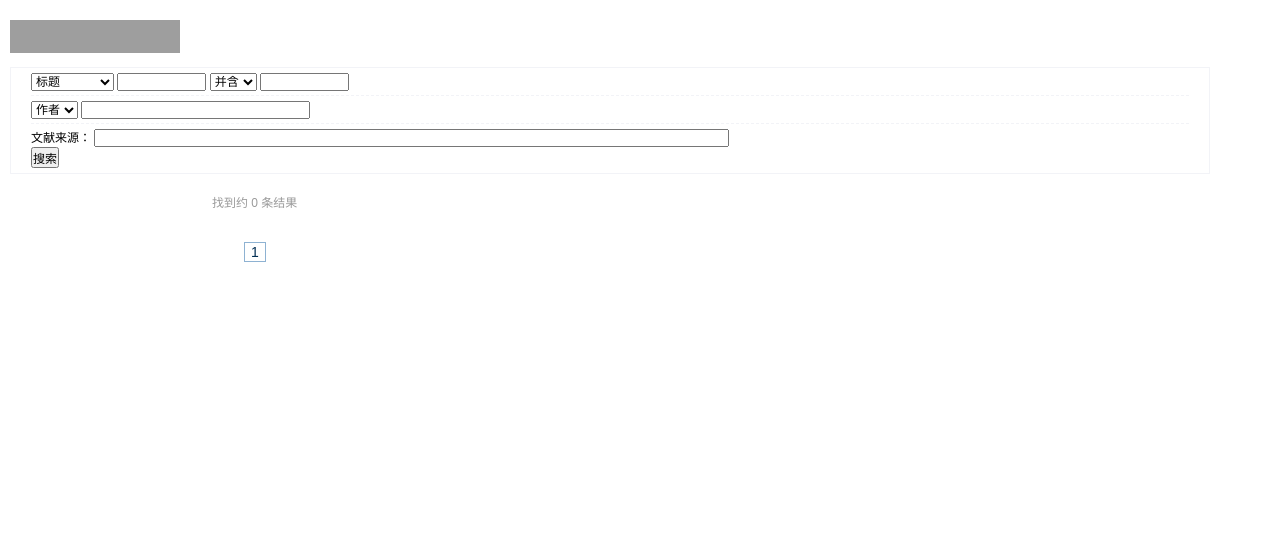
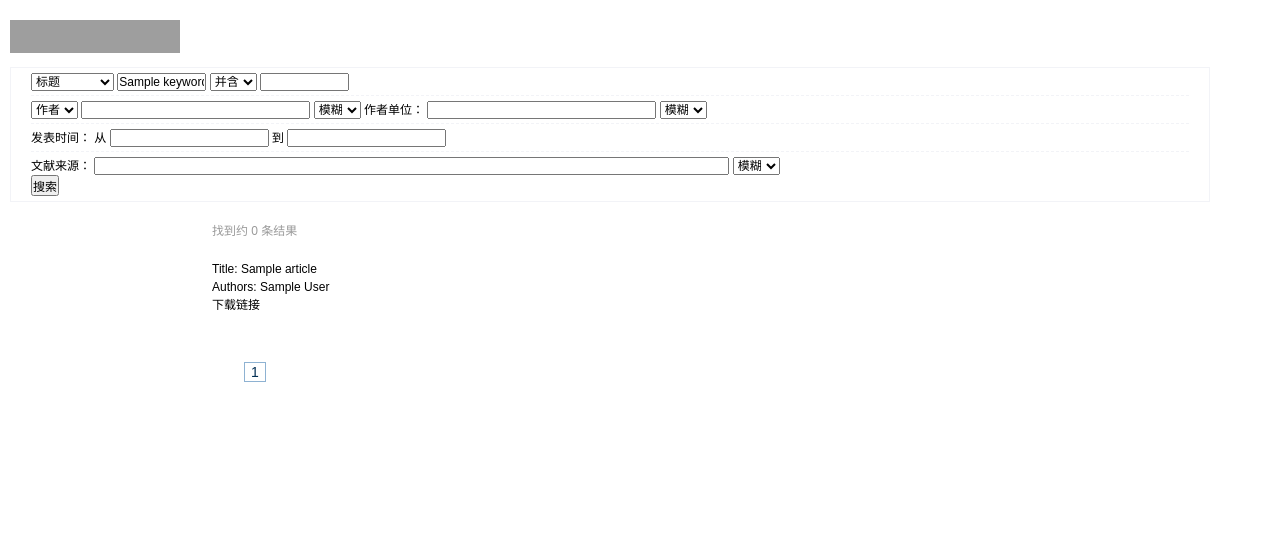
Before and after one commit to heianhu/ZhiWang, a Django app: template templates/index.html in a window 1280 px wide. Shown: the top 552 px of the page. Run offline with Django 3.2, Linux system fonts and the light colour scheme; the template is opened without the code that fills it: most values are stand-ins (such as "Sample title", 1, 10 or a date in 2020); some libraries are stand-ins or nearby versions; grey boxes are pictures that could not be loaded.

Commit message:
多条件查找 初步版

```diff
--- a/ZhiWang/settings.py
+++ b/ZhiWang/settings.py
@@ -132,3 +132,6 @@ PAGINATION_SETTINGS = {
     'MARGIN_PAGES_DISPLAYED': 2,
     'SHOW_FIRST_PAGE_WHEN_INVALID': True,
 }
+SESSION_SAVE_EVERY_REQUEST = True
+SESSION_COOKIE_AGE = 10
+SESSION_EXPIRE_AT_BROWSER_CLOSE = True
--- a/templates/index.html
+++ b/templates/index.html
@@ -11,6 +11,8 @@
 </head>
 <body>
 <div id="container">
+<form action="{% url 'retrieve' %}" method="post">
+    {% csrf_token %}
 	<div id="hd" class="ue-clear">
     	<a href="/"><div class="logo"></div></a>
         <div class="inputArea">
@@ -26,7 +28,7 @@
                                     <option value="AB">摘要</option>
                                     <option value="CLC$=|?">中图分类号</option>
                                 </select>
-                                <input value="" id="txt_2_value1" name="txt_2_value1" size="10" maxlength="120" type="text" onfocus="if(KeywordVal(this.value)==false) this.value=&#39;&#39;;document.getElementById(&#39;currentid&#39;).value=this.id;" onkeypress="SignVal(this,&#39;sign&#39;,event)" onpaste="return SignVal(this,&#39;value&#39;,event)" onkeyup="SignVal1(this)">
+                                <input value="{{ keywords }}" id="txt_2_value1" name="txt_2_value1" size="10" maxlength="120" type="text">
                                 <select id="txt_2_relation" name="txt_2_relation">
                                     <option value="CNKI_AND" selected="">并含</option>
                                     <option value="CNKI_OR">或含</option>
@@ -46,26 +48,57 @@
                                 <span class="showPlaceholder">
                                     <input type="text" id="au_1_value1" name="au_1_value1" size="30" maxlength="120" value="" onfocus="if(KeywordVal(this.value)==false) this.value=&#39;&#39;;" onkeypress="SignVal(this,&#39;sign&#39;,event)" onpaste="return SignVal(this,&#39;value&#39;,event)" onkeyup="SignVal1(this)">
                                 </span>
+                                <select id="au_special" name="au_special">
+                                    <option value="%" selected="">模糊</option>
+                                    <option value="=">精确</option>
+                                </select>
+                                <label class="sL1">作者单位：</label>
+                                <span class="showPlaceholder">
+                                    <input type="text" id="au_1_value2" name="au_1_value2" size="30" maxlength="120" value="">
+                                </span>
+                                <input id="au_1_sel2" name="au_1_sel2" type="hidden" value="AF">
+                                <select id="au_1_special2" name="au_1_special2" onchange="">
+                                    <option value="%" selected="">模糊</option>
+                                    <option value="=">精确</option>
+                                </select>
                             </ul>
 				        </dd>
 			        </dl>
-
+                    <dl class="l_adsch_dl clearfix">
+                        <dt></dt>
+                        <dd>
+                            <ul class="clearfix">
+                                <label for="year_R">发表时间：</label>
+                                <span id="publishdate" style="">
+                                    <label>从</label>
+                                    <input name="publishdate_from" size="20" maxlength="20" value="" type="text" style="">
+                                    <label>到</label>
+                                    <input name="publishdate_to" size="20" maxlength="20" value="" type="text" style="">
+                                </span>
+                            </ul>
+                        </dd>
+                    </dl>
                     <dl class="l_adsch_dl clearfix">
                         <dt></dt>
                         <dd>
                             <ul class="clearfix">
                                 <label class="sW1">文献来源：</label>
-                                <input id="magazine_value1" class="inputW1" value="" type="text" size="88" onfocus="if(KeywordVal(this.value)==false) this.value=&#39;&#39;;document.getElementById(&#39;hidMagezineCode&#39;).value=&#39;&#39;;ClearDisabled(&#39;magazine_special1&#39;);" onkeypress="SignVal(this,&#39;sign&#39;,event)" onpaste="return SignVal(this,&#39;value&#39;,event)" onkeyup="SignVal1(this)" name="magazine_value1">
+                                <input id="magazine_value1" class="inputW1" value="" type="text" size="88" name="magazine_value1">
+                                <select id="magazine_special" name="magazine_special">
+                                    <option value="%" selected="">模糊</option>
+                                    <option value="=">精确</option>
+                                </select>
 					        </ul>
 				        </dd>
                         <dd>
-                            <input id="jsSearchBtn" type="button" value="搜索" onclick=""/>
+                            <input id="jsSearchBtn" type="submit" value="搜索" onclick=""/>
                         </dd>
 			        </dl>
                 </div>
             </div>
         </div>
     </div>
+</form>
     <div id="bd" class="ue-clear">
         <div id="main">
             <div class="resultArea">
@@ -74,13 +107,12 @@
                 </p>
                 <div class="resultList">
                 {# 搜索结果#}
-{#              {% for article in all_articles.object_list %}#}
-{#                    <div class="result_article_title">Title: <a target="_blank" href="{{ article.url }}">{{ article.title }}</a>  </div>#}
-{#                    <div>Authors: {{ article.authors }}</div>#}
-{#                    <div><a href="{% url 'retrieve:getdetailinfo' article.id  %}">下载链接 </a>  </div>#}
-{##}
-{#                    <br>#}
-{#                {% endfor %}#}
+                    {% for article in all_articles.object_list %}
+                        <div class="result_article_title">Title: <a target="_blank" href="{{ article.url }}">{{ article.title }}</a>  </div>
+                        <div>Authors: {{ article.authors }}</div>
+                        <div><a href="{% url 'retrieve:getdetailinfo' article.id  %}">下载链接 </a>  </div>
+                        <br>
+                    {% endfor %}
                     <div class="resultItem">
                     </div>
                 </div>
@@ -118,7 +150,7 @@
 <script type="text/javascript" src="{% static 'js/global.js' %}"></script>
 <script type="text/javascript" src="{% static 'js/pagination.js' %}"></script>
 <script type="text/javascript">
-    var search_url = "{% url 'retrieve' %}"
+    {#var search_url = "{% url 'retrieve' %}"#}
     {#var search_url = "/retrieve/"#}
 
 
@@ -270,58 +302,58 @@
 </script>
 
 {#用ajax的搜索按钮#}
-<script>
-    $(function(){
-        $('#jsSearchBtn').on('click', function(){
-            $.ajax({
-                cache: false,
-                type: "POST",
-                url:"{% url 'retrieve' %}",
-                data:{
-
-                    'txt_2_sel': $('#txt_2_sel').val(),{# 主题选择 #}
-                    'txt_2_value1': $('#txt_2_value1').val(),{# 主题输入框1 #}
+{#<script>#}
+{#    $(function(){#}
+{#        $('#jsSearchBtn').on('click', function(){#}
+{#            $.ajax({#}
+{#                cache: false,#}
+{#                type: "POST",#}
+{#                url:"{% url 'retrieve' %}",#}
+{#                data:{#}
+{##}
+{#                    'txt_2_sel': $('#txt_2_sel').val(),{# 主题选择 #}
+{#                    'txt_2_value1': $('#txt_2_value1').val(),{# 主题输入框1 #}
                     {#'txt_2_special1': $('#txt_2_special1').val(),{# 主题精确or模糊 #}
-                    'txt_2_relation':  $('#txt_2_relation').val(),{# 并行条件选择 #}
-                    'txt_2_value2': $('#txt_2_value2').val(),{# 主题输入框2 #}
-                    'au_1_sel': $('#au_1_sel').val(), {# 作者选择 #}
-                    'au_1_value1': $('#au_1_value1').val(),   {# 作者输入框 #}
+{#                    'txt_2_relation':  $('#txt_2_relation').val(),{# 并行条件选择 #}
+{#                    'txt_2_value2': $('#txt_2_value2').val(),{# 主题输入框2 #}
+{#                    'au_1_sel': $('#au_1_sel').val(), {# 作者选择 #}
+{#                    'au_1_value1': $('#au_1_value1').val(),   {# 作者输入框 #}
                     {#'au_1_special1': $('#au_1_special1').val(), {# 作者精确or模糊 #}
                     {#'publishdate_from': $('#publishdate_from').val(),{# 发表时间 from 输入框 #}
                     {#'publishdate_to': $('#publishdate_to').val(),{# 发表时间 to 输入框 #}
-                    'magazine_value1': $('#magazine_value1').val(),{# 文献来源输入框 #}
+{#                    'magazine_value1': $('#magazine_value1').val(),{# 文献来源输入框 #}
                     {#'magazine_special1': $('#magazine_special1').val(),{# 文献来源精确or模糊 #}
-                },
-                async: true,
-                beforeSend:function(xhr, settings){
-            xhr.setRequestHeader("X-CSRFToken", "{{ csrf_token }}");
-        },
-                success: function(data) {
-
-                    if(data.status == 'success'){
-                        alert('success!');
+{#                },#}
+{#                async: true,#}
+{#                beforeSend:function(xhr, settings){#}
+{#            xhr.setRequestHeader("X-CSRFToken", "{{ csrf_token }}");#}
+{#        },#}
+{#                success: function(data) {#}
+{##}
+{#                    if(data.status == 'success'){#}
+{#                        alert('success!');#}
                         {#var title = data[0]['title'];#}
-
-                        $('.totalResult').html(data.result_count)
-
-                        $(".resultItem").remove();
-                        $.each(data.data, function( index, value ) {
-
-                            $('.resultList').append("<div class=\"resultItem\">  <div class=\"result_article_title\">Title: <a target=\"_blank\" href=\"\">"+value["title"]+"</a>  </div>\n" +
-                                "                    <div>Authors:"+value["authors"]+" </div>\n" +
-                                "                    <div><a href=\""+"/retrieve/download/"+ value['id']+"\">下载链接 </a>  </div>" +
-                                "                    </div>")
-                            });
-
-                    }else if(data.status == 'fail'){
+{##}
+{#                        $('.totalResult').html(data.result_count)#}
+{##}
+{#                        $(".resultItem").remove();#}
+{#                        $.each(data.data, function( index, value ) {#}
+{##}
+{#                            $('.resultList').append("<div class=\"resultItem\">  <div class=\"result_article_title\">Title: <a target=\"_blank\" href=\"\">"+value["title"]+"</a>  </div>\n" +#}
+{#                                "                    <div>Authors:"+value["authors"]+" </div>\n" +#}
+{#                                "                    <div><a href=\""+"/retrieve/download/"+ value['id']+"\">下载链接 </a>  </div>" +#}
+{#                                "                    </div>")#}
+{#                            });#}
+{##}
+{#                    }else if(data.status == 'fail'){#}
                         {#$('#jsCompanyTips').html(data.msg)#}
-                        alert('fail!');
-
-                    }
-                },
-            });
-        });
-    })
-
-</script>
+{#                        alert('fail!');#}
+{##}
+{#                    }#}
+{#                },#}
+{#            });#}
+{#        });#}
+{#    })#}
+{##}
+{#</script>#}
 </html>
```
Also changed, not shown: apps/retrieve/views.py (+62 -63 lines).
